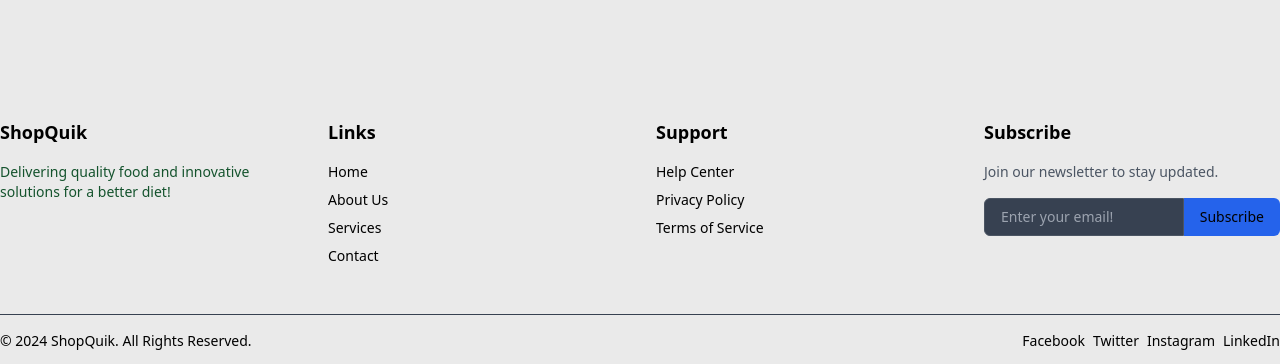
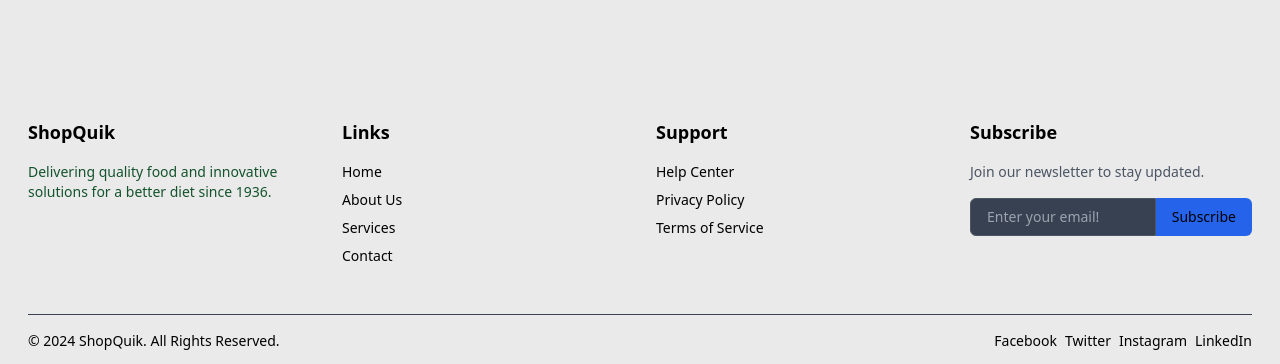
Before and after one commit to dparks6/GroceryStore, a Next.js app in the folder frontend/: page / in a window 1280 px wide. Shown: the part 994-1358 px from the top of the page. Built offline with nearby package versions, Linux system fonts and the light colour scheme.

Commit message:
fix the mistakes I had in the footer such as redundant comments and attributes

```diff
--- a/frontend/src/components/footer/Footer.tsx
+++ b/frontend/src/components/footer/Footer.tsx
@@ -1,13 +1,13 @@
 const Footer = () => {
   return (
     <footer className="bg-inherit">
-  <div className="max-w-full mx-auto">
+  <div className="max-w-full mx-7">
     <div className="grid grid-cols-1 md:grid-cols-4 gap-8 py-12 border-b border-gray-700">
       {/* Logo and About */}
       <div>
         <h3 className="text-lg font-semibold mb-4">ShopQuik</h3>
         <p className="text-sm text-green-900">
-          Delivering quality food and innovative solutions for a better diet!
+          Delivering quality food and innovative solutions for a better diet since 1936.
         </p>
       </div>
 
```
